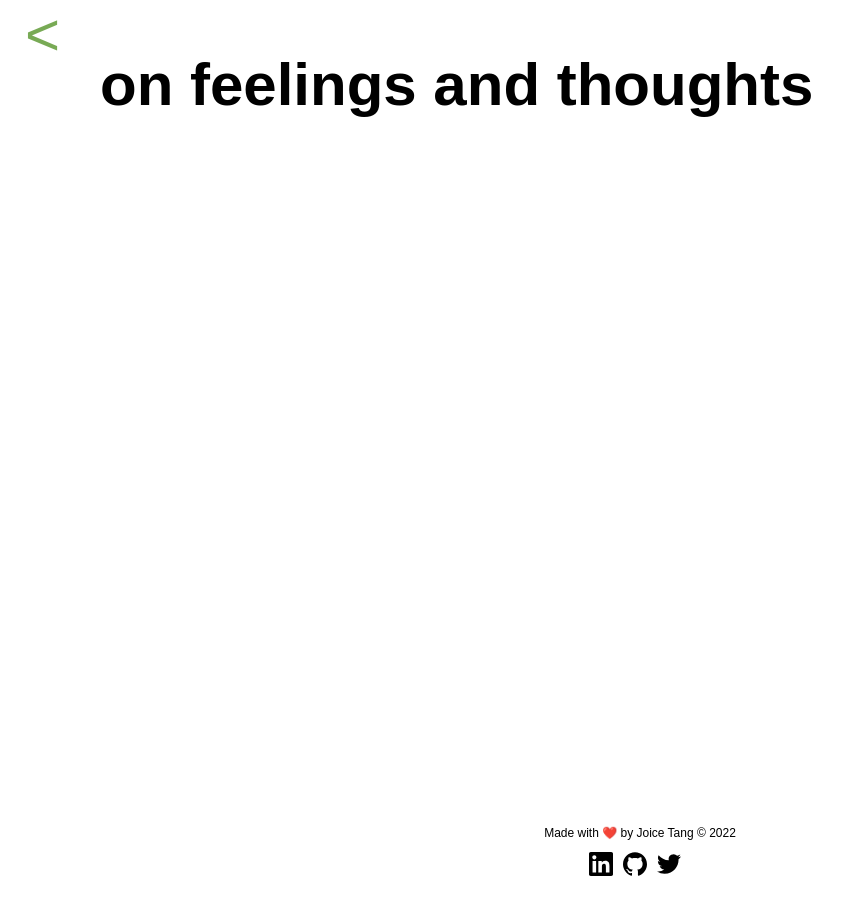
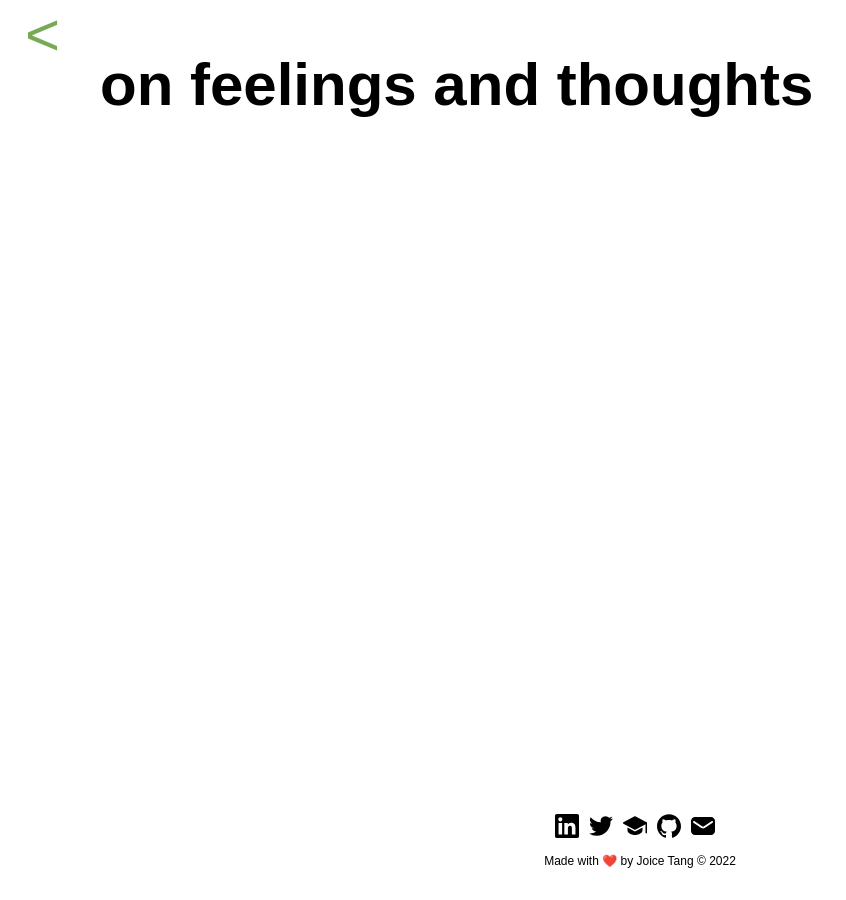
Before and after one commit to joitng/joitng.github.io, a Jekyll site: the page built from blog.html, in a window 1280 px wide. Shown: the whole page, without its empty margins (0-846 px from the left). Built offline with Jekyll 4.4.1, drawn with Linux system fonts in a browser that asks for light colours.

Commit message:
added links

```diff
--- a/_includes/footer.html
+++ b/_includes/footer.html
@@ -1,8 +1,10 @@
 <footer>
-    <p class="footer">Made with ❤️ by Joice Tang © 2022</p>
     <div id="socials">
         <a class="socials" target="_blank" href="https://www.linkedin.com/in/joiceyhtang/"><svg role="img" viewBox="0 0 24 24" xmlns="http://www.w3.org/2000/svg"><title>LinkedIn</title><path d="M20.447 20.452h-3.554v-5.569c0-1.328-.027-3.037-1.852-3.037-1.853 0-2.136 1.445-2.136 2.939v5.667H9.351V9h3.414v1.561h.046c.477-.9 1.637-1.85 3.37-1.85 3.601 0 4.267 2.37 4.267 5.455v6.286zM5.337 7.433c-1.144 0-2.063-.926-2.063-2.065 0-1.138.92-2.063 2.063-2.063 1.14 0 2.064.925 2.064 2.063 0 1.139-.925 2.065-2.064 2.065zm1.782 13.019H3.555V9h3.564v11.452zM22.225 0H1.771C.792 0 0 .774 0 1.729v20.542C0 23.227.792 24 1.771 24h20.451C23.2 24 24 23.227 24 22.271V1.729C24 .774 23.2 0 22.222 0h.003z"/></svg></a>
+        <a class="socials" target="_blank" href="https://twitter.com/_joicetang_"><svg role="img" viewBox="0 0 24 24" xmlns="http://www.w3.org/2000/svg"><title>Twitter</title><path d="M23.953 4.57a10 10 0 01-2.825.775 4.958 4.958 0 002.163-2.723c-.951.555-2.005.959-3.127 1.184a4.92 4.92 0 00-8.384 4.482C7.69 8.095 4.067 6.13 1.64 3.162a4.822 4.822 0 00-.666 2.475c0 1.71.87 3.213 2.188 4.096a4.904 4.904 0 01-2.228-.616v.06a4.923 4.923 0 003.946 4.827 4.996 4.996 0 01-2.212.085 4.936 4.936 0 004.604 3.417 9.867 9.867 0 01-6.102 2.105c-.39 0-.779-.023-1.17-.067a13.995 13.995 0 007.557 2.209c9.053 0 13.998-7.496 13.998-13.985 0-.21 0-.42-.015-.63A9.935 9.935 0 0024 4.59z"/></svg></a>
+        <a class="socials" target="_blank" href="https://scholar.google.com/citations?user=fi2JfiYAAAAJ&hl=en"><?xml version="1.0" ?><svg id="Icons" style="enable-background:new 0 0 32 32;" version="1.1" viewBox="0 0 32 32" xml:space="preserve" xmlns="http://www.w3.org/2000/svg" xmlns:xlink="http://www.w3.org/1999/xlink"><style type="text/css">.st0{fill:#FFFFFF;}</style><g><path d="M31,26c-0.6,0-1-0.4-1-1V12c0-0.6,0.4-1,1-1s1,0.4,1,1v13C32,25.6,31.6,26,31,26z"/></g><g><path d="M16,21c-0.2,0-0.3,0-0.5-0.1l-15-8C0.2,12.7,0,12.4,0,12s0.2-0.7,0.5-0.9l15-8c0.3-0.2,0.6-0.2,0.9,0l15,8   c0.3,0.2,0.5,0.5,0.5,0.9s-0.2,0.7-0.5,0.9l-15,8C16.3,21,16.2,21,16,21z"/></g><path d="M17.4,22.6C17,22.9,16.5,23,16,23s-1-0.1-1.4-0.4L6,18.1V22c0,3.1,4.9,6,10,6s10-2.9,10-6v-3.9L17.4,22.6z"/></svg></a>
         <a class="socials" target="_blank" href="https://github.com/joitng"><svg role="img" viewBox="0 0 24 24" xmlns="http://www.w3.org/2000/svg"><title>GitHub</title><path d="M12 .297c-6.63 0-12 5.373-12 12 0 5.303 3.438 9.8 8.205 11.385.6.113.82-.258.82-.577 0-.285-.01-1.04-.015-2.04-3.338.724-4.042-1.61-4.042-1.61C4.422 18.07 3.633 17.7 3.633 17.7c-1.087-.744.084-.729.084-.729 1.205.084 1.838 1.236 1.838 1.236 1.07 1.835 2.809 1.305 3.495.998.108-.776.417-1.305.76-1.605-2.665-.3-5.466-1.332-5.466-5.93 0-1.31.465-2.38 1.235-3.22-.135-.303-.54-1.523.105-3.176 0 0 1.005-.322 3.3 1.23.96-.267 1.98-.399 3-.405 1.02.006 2.04.138 3 .405 2.28-1.552 3.285-1.23 3.285-1.23.645 1.653.24 2.873.12 3.176.765.84 1.23 1.91 1.23 3.22 0 4.61-2.805 5.625-5.475 5.92.42.36.81 1.096.81 2.22 0 1.606-.015 2.896-.015 3.286 0 .315.21.69.825.57C20.565 22.092 24 17.592 24 12.297c0-6.627-5.373-12-12-12"/></svg></a>
-        <a class="socials" target="_blank" href="https://twitter.com/_joicetang_"><svg role="img" viewBox="0 0 24 24" xmlns="http://www.w3.org/2000/svg"><title>Twitter</title><path d="M23.953 4.57a10 10 0 01-2.825.775 4.958 4.958 0 002.163-2.723c-.951.555-2.005.959-3.127 1.184a4.92 4.92 0 00-8.384 4.482C7.69 8.095 4.067 6.13 1.64 3.162a4.822 4.822 0 00-.666 2.475c0 1.71.87 3.213 2.188 4.096a4.904 4.904 0 01-2.228-.616v.06a4.923 4.923 0 003.946 4.827 4.996 4.996 0 01-2.212.085 4.936 4.936 0 004.604 3.417 9.867 9.867 0 01-6.102 2.105c-.39 0-.779-.023-1.17-.067a13.995 13.995 0 007.557 2.209c9.053 0 13.998-7.496 13.998-13.985 0-.21 0-.42-.015-.63A9.935 9.935 0 0024 4.59z"/></svg></a>
+        <a class="socials" target="_blank" href="mailto:joice@uw.edu"><?xml version="1.0" ?><?xml version="1.0" ?><svg style="enable-background:new 0 0 24 24;" version="1.1" viewBox="0 0 24 24" xml:space="preserve" xmlns="http://www.w3.org/2000/svg" xmlns:xlink="http://www.w3.org/1999/xlink"><g id="info"/><g id="icons"><path d="M20,3H4C1.8,3,0,4.8,0,7v10c0,2.2,1.8,4,4,4h16c2.2,0,4-1.8,4-4V7C24,4.8,22.2,3,20,3z M21.6,8.8l-7.9,5.3   c-0.5,0.3-1.1,0.5-1.7,0.5s-1.2-0.2-1.7-0.5L2.4,8.8C2,8.5,1.9,7.9,2.2,7.4C2.5,7,3.1,6.9,3.6,7.2l7.9,5.3c0.3,0.2,0.8,0.2,1.1,0   l7.9-5.3c0.5-0.3,1.1-0.2,1.4,0.3C22.1,7.9,22,8.5,21.6,8.8z" id="email"/></g></svg></a>
     </div>
+    <p class="footer">Made with ❤️ by Joice Tang © 2022</p>
 </footer>
--- a/_includes/navigation.html
+++ b/_includes/navigation.html
@@ -1,5 +1,5 @@
 <nav>
   <span class="nav-title" id="home">
-    <a href="http://joicetang.com/"{% if page.url == "/" %}{% endif %}><</a>
+    <a href="/"{% if page.url == "/" %}{% endif %}><</a>
   </span>
 </nav>
```
